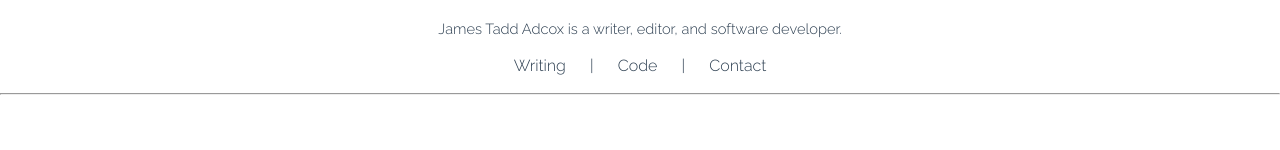
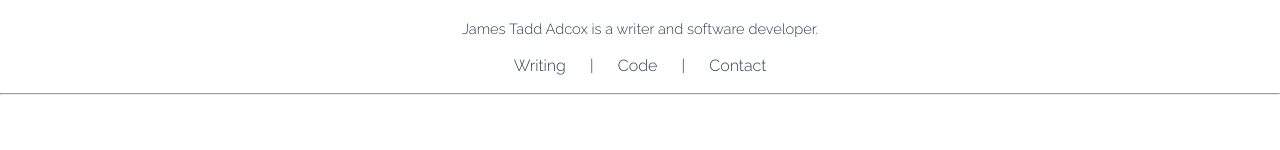
Before and after one commit to jamestaddadcox/jamestaddadcox.github.io, a Vue app: page / in a window 1280 px wide. Shown: the top 150 px of the page. Built offline with nearby package versions, Linux system fonts and the light colour scheme.

Commit message:
Update HeaderMenu.vue

```diff
--- a/src/components/HeaderMenu.vue
+++ b/src/components/HeaderMenu.vue
@@ -2,7 +2,7 @@
   <div>
     <div id="header">
       <p id="bio">
-          <span id="home" v-scroll-to="'#header'">James Tadd Adcox is a writer, editor, and software developer.</span>
+          <span id="home" v-scroll-to="'#header'">James Tadd Adcox is a writer and software developer.</span>
       </p>
       <div class="menu">
           <button v-scroll-to="'#writing'">Writing</button> | <button v-scroll-to="'#code'">Code</button> | <button v-scroll-to="'#contact'">Contact</button>
```
